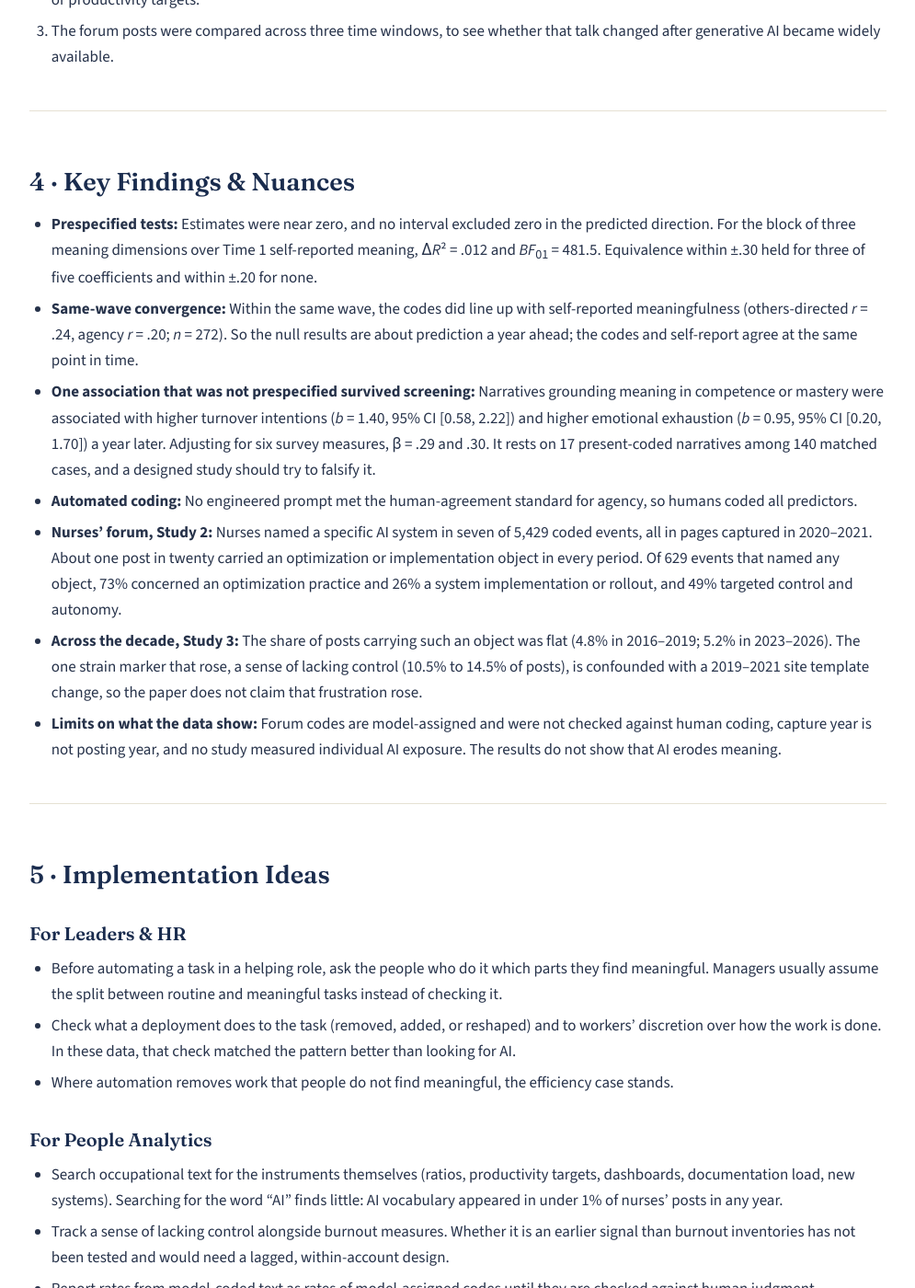
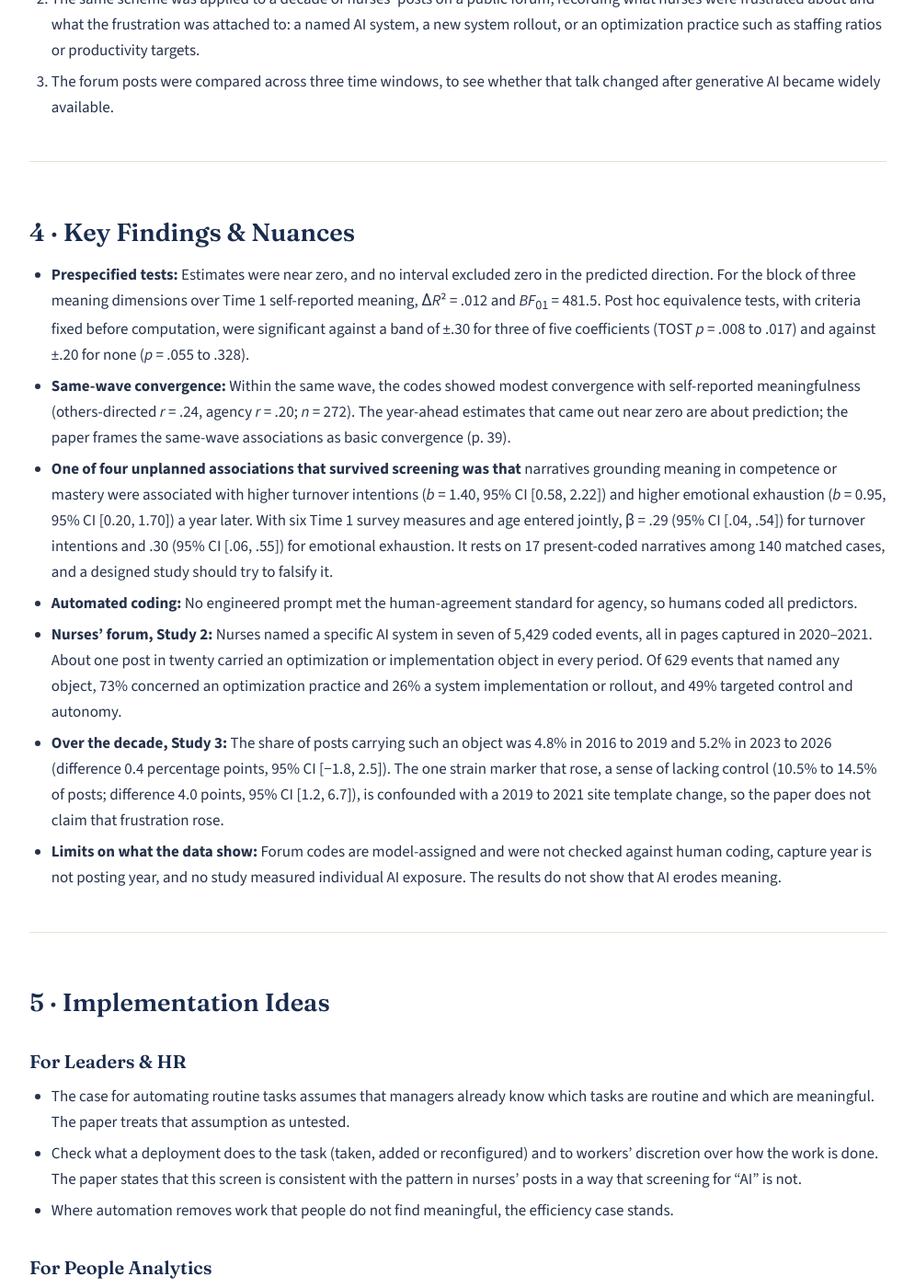
Before and after one commit to mjmonnot/mjmonnot.github.io, a Jekyll site: the page built from publications/2026-ai-paradox-meaningful-work.md, in a window 1280 px wide and 1400 px high, scrolled down 3344 px. Shown: the whole window at 92% size, without its empty margins (142-1137 px from the left). Built offline with Jekyll 4.4.1, drawn with Linux system fonts in a browser that asks for light colours; some of the changed text lies outside the part shown.

Commit message:
The AI Paradox: publication page corrections SC-01 SC-02 SC-03 SC-04 SC-05 SC-06 SC-07 SC-09 AC-1 AC-2 AC-3 AC-4 AC-5 AC-6 AC-7
Co-Authored-By: Claude Fable 5.2 <noreply@anthropic.com>
Claude-Session: https://claude.ai/code/session_01TKeWHFR7E5YyftLbi9sYbp

```diff
--- a/publications/2026-ai-paradox-meaningful-work.md
+++ b/publications/2026-ai-paradox-meaningful-work.md
@@ -9,12 +9,12 @@ permalink: /publications/2026-ai-paradox-meaningful-work.html
 <div class="key-findings">
 <p class="key-findings-label">Key findings</p>
 <ol>
-<li>The study&rsquo;s planned predictions did not hold. The kinds of meaning that helping-profession workers described in their work did not forecast how meaningful they found the work, how exhausted they were, or how much they wanted to quit a year later. All six planned estimates were near zero.</li>
-<li>One result that was not planned survived screening: workers whose stories located the meaning of their work in skill and mastery were more exhausted and more inclined to quit a year later. It rests on 17 cases and needs confirmation.</li>
-<li>In a decade of nursing-forum posts, nurses named an AI system only seven times in 7,695 posts. About one post in twenty named staffing ratios, productivity metrics, or documentation load, and in those posts the usual issue was losing control over how the work is done. The study did not measure any worker&rsquo;s own exposure to AI.</li>
+<li>The study&rsquo;s six planned predictions did not hold. The prespecified dimensions of meaning that helping-profession workers described in their work did not clearly forecast their outcomes a year later. All six planned estimates were near zero.</li>
+<li>One of four unplanned results that survived screening was that stories that grounded meaning in competence or mastery were associated with higher turnover intentions and emotional exhaustion a year later, compared with stories without that code. It rests on 17 coded stories and needs a designed test.</li>
+<li>In a decade of nursing-forum posts, a named AI system was the object of 7 of 5,429 coded meaning events in 7,695 posts. About one post in twenty named an optimization practice, such as staffing ratios or documentation load, or a system rollout; 49% of the events that named such an object concerned control and autonomy over the work. The study did not measure any worker&rsquo;s own exposure to AI.</li>
 </ol>
 </div>
-<p class="companion-cta"><a class="companion-btn" href="https://mjmonnot.github.io/lec-2026/">Companion site: poster, figures, methods, readings, and code &rarr;</a></p>
+<p class="companion-cta"><a class="companion-btn" href="https://mjmonnot.github.io/lec-2026/">Companion site for this paper &rarr;</a></p>
 
 **Authors:** Matthew J. Monnot & Isaac Thompson
 **Outlet:** *PsyArXiv preprint*
@@ -33,7 +33,7 @@ permalink: /publications/2026-ai-paradox-meaningful-work.html
 
 Helping professions are adopting AI to automate documentation, monitoring, and coordination, on the premise that handing off routine tasks frees workers for meaningful care. The premise assumes that managers know which tasks are routine and which are meaningful. This paper proposes a **task-contingent AI paradox**: in helping work, meaning concentrates in identity-central tasks, and those tasks are increasingly automatable.
 
-Three studies bear on it. In a two-wave panel of 307 helping-profession workers (144 followed up one year later), the six prespecified predictions that human-coded meaning dimensions would forecast later felt meaningfulness, exhaustion, or turnover intentions all came out near zero. One association that was not prespecified survived multiplicity screening: narratives that grounded meaning in competence were associated with higher turnover intentions and exhaustion a year later. In 7,695 nursing-forum posts captured between 2016 and 2026, nurses named an AI system in seven events. About one post in twenty named an optimization or implementation object instead (staffing ratios, productivity metrics, dashboards, documentation load), and the usual complaint was lost control over how the work is done. That share did not change over the decade. No study measured individual AI exposure. Set against what is known about which tasks are being automated, the results put the risk of optimization in the tasks that workers themselves call meaningful.
+Three studies bear on it. In a two-wave panel of 307 helping-profession workers (144 followed up one year later), the six prespecified predictions that human-coded meaning dimensions would forecast later felt meaningfulness, exhaustion, or turnover intentions all came out near zero. One of four unplanned associations that survived multiplicity screening was that narratives that grounded meaning in competence were associated with higher turnover intentions and exhaustion a year later, compared with narratives without that code. In 7,695 nursing-forum posts captured between 2016 and 2026, nurses named an AI system in seven events. About one post in twenty named an optimization or implementation object (staffing ratios, productivity metrics, dashboards or documentation load, or a system rollout), and 49% of the events that named one concerned control and autonomy. The share of posts that named such an object was 4.8% in 2016 to 2019 and 5.2% in 2023 to 2026 (difference 0.4 points, 95% CI [&minus;1.8, 2.5]). No study measured individual AI exposure. Set against what is known about which tasks are being automated, the results put the risk of optimization in the tasks that workers themselves call meaningful.
 
 ---
 
@@ -64,12 +64,12 @@ It does this in three steps:
 
 ## 4 · Key Findings & Nuances
 
-- **Prespecified tests:** Estimates were near zero, and no interval excluded zero in the predicted direction. For the block of three meaning dimensions over Time 1 self-reported meaning, Δ*R*² = .012 and *BF*<sub>01</sub> = 481.5. Equivalence within ±.30 held for three of five coefficients and within ±.20 for none.
-- **Same-wave convergence:** Within the same wave, the codes did line up with self-reported meaningfulness (others-directed *r* = .24, agency *r* = .20; *n* = 272). So the null results are about prediction a year ahead; the codes and self-report agree at the same point in time.
-- **One association that was not prespecified survived screening:** Narratives grounding meaning in competence or mastery were associated with higher turnover intentions (*b* = 1.40, 95% CI [0.58, 2.22]) and higher emotional exhaustion (*b* = 0.95, 95% CI [0.20, 1.70]) a year later. Adjusting for six survey measures, β = .29 and .30. It rests on 17 present-coded narratives among 140 matched cases, and a designed study should try to falsify it.
+- **Prespecified tests:** Estimates were near zero, and no interval excluded zero in the predicted direction. For the block of three meaning dimensions over Time 1 self-reported meaning, Δ*R*² = .012 and *BF*<sub>01</sub> = 481.5. Post hoc equivalence tests, with criteria fixed before computation, were significant against a band of ±.30 for three of five coefficients (TOST *p* = .008 to .017) and against ±.20 for none (*p* = .055 to .328).
+- **Same-wave convergence:** Within the same wave, the codes showed modest convergence with self-reported meaningfulness (others-directed *r* = .24, agency *r* = .20; *n* = 272). The year-ahead estimates that came out near zero are about prediction; the paper frames the same-wave associations as basic convergence (p. 39).
+- **One of four unplanned associations that survived screening was that** narratives grounding meaning in competence or mastery were associated with higher turnover intentions (*b* = 1.40, 95% CI [0.58, 2.22]) and higher emotional exhaustion (*b* = 0.95, 95% CI [0.20, 1.70]) a year later. With six Time 1 survey measures and age entered jointly, β = .29 (95% CI [.04, .54]) for turnover intentions and .30 (95% CI [.06, .55]) for emotional exhaustion. It rests on 17 present-coded narratives among 140 matched cases, and a designed study should try to falsify it.
 - **Automated coding:** No engineered prompt met the human-agreement standard for agency, so humans coded all predictors.
 - **Nurses' forum, Study 2:** Nurses named a specific AI system in seven of 5,429 coded events, all in pages captured in 2020–2021. About one post in twenty carried an optimization or implementation object in every period. Of 629 events that named any object, 73% concerned an optimization practice and 26% a system implementation or rollout, and 49% targeted control and autonomy.
-- **Across the decade, Study 3:** The share of posts carrying such an object was flat (4.8% in 2016–2019; 5.2% in 2023–2026). The one strain marker that rose, a sense of lacking control (10.5% to 14.5% of posts), is confounded with a 2019–2021 site template change, so the paper does not claim that frustration rose.
+- **Over the decade, Study 3:** The share of posts carrying such an object was 4.8% in 2016 to 2019 and 5.2% in 2023 to 2026 (difference 0.4 percentage points, 95% CI [&minus;1.8, 2.5]). The one strain marker that rose, a sense of lacking control (10.5% to 14.5% of posts; difference 4.0 points, 95% CI [1.2, 6.7]), is confounded with a 2019 to 2021 site template change, so the paper does not claim that frustration rose.
 - **Limits on what the data show:** Forum codes are model-assigned and were not checked against human coding, capture year is not posting year, and no study measured individual AI exposure. The results do not show that AI erodes meaning.
 
 ---
@@ -78,14 +78,14 @@ It does this in three steps:
 
 ### For Leaders & HR
 
-- Before automating a task in a helping role, ask the people who do it which parts they find meaningful. Managers usually assume the split between routine and meaningful tasks instead of checking it.
-- Check what a deployment does to the task (removed, added, or reshaped) and to workers' discretion over how the work is done. In these data, that check matched the pattern better than looking for AI.
+- The case for automating routine tasks assumes that managers already know which tasks are routine and which are meaningful. The paper treats that assumption as untested.
+- Check what a deployment does to the task (taken, added or reconfigured) and to workers' discretion over how the work is done. The paper states that this screen is consistent with the pattern in nurses' posts in a way that screening for &ldquo;AI&rdquo; is not.
 - Where automation removes work that people do not find meaningful, the efficiency case stands.
 
 ### For People Analytics
 
 - Search occupational text for the instruments themselves (ratios, productivity targets, dashboards, documentation load, new systems). Searching for the word "AI" finds little: AI vocabulary appeared in under 1% of nurses' posts in any year.
-- Track a sense of lacking control alongside burnout measures. Whether it is an earlier signal than burnout inventories has not been tested and would need a lagged, within-account design.
+- The paper does not recommend tracking a sense of lacking control alongside burnout measures. It states that whether that flag is an earlier signal than burnout inventories has not been tested, and would need a lagged, within-account design that has not been run (p. 51).
 - Report rates from model-coded text as rates of model-assigned codes until they are checked against human judgment.
 
 ### For Coaching & OD
```
